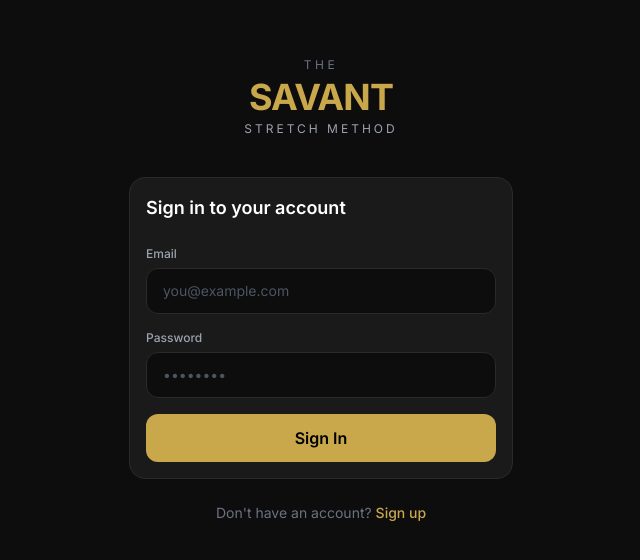
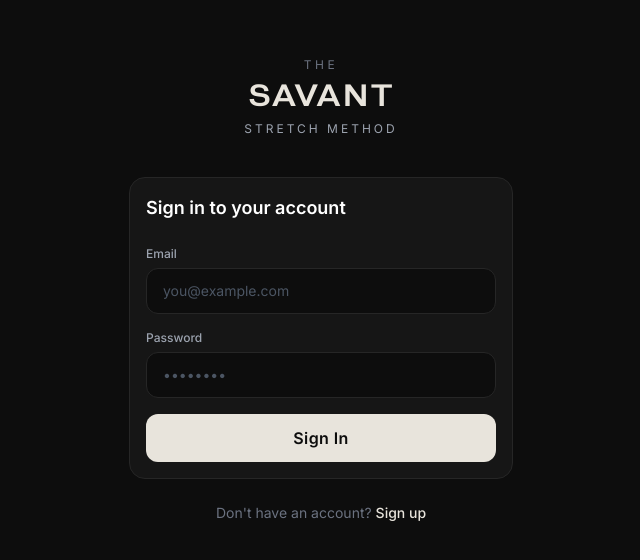
Before and after one commit to 1Starvinga/Savant-app, a React (Vite) app: page /login in a window 1280 px wide. Shown: the part 110-670 px from the top of the page, without its empty margins (319-959 px from the left). Built offline with nearby package versions, Linux system fonts and the light colour scheme; no server answers.

Commit message:
feat: Big River font and platinum color refresh

```diff
--- a/src/App.jsx
+++ b/src/App.jsx
@@ -49,7 +49,7 @@ export default function App() {
       <div className="h-full bg-background flex items-center justify-center">
         <div className="text-center">
           <p className="text-xs tracking-[0.3em] text-gray-500 uppercase mb-1">The</p>
-          <h1 className="text-3xl font-bold text-gold tracking-tight">SAVANT</h1>
+          <h1 className="font-display text-4xl text-gold tracking-wide">SAVANT</h1>
           <p className="text-xs tracking-[0.25em] text-gray-400 uppercase mt-1">Stretch Method</p>
           <div className="mt-8 flex justify-center">
             <div className="w-5 h-5 border-2 border-gold border-t-transparent rounded-full animate-spin" />
--- a/src/index.css
+++ b/src/index.css
@@ -1,6 +1,22 @@
 @tailwind base;
 @tailwind components;
 @tailwind utilities;
+
+@font-face {
+  font-family: 'BigRiver';
+  src: url('./assets/fonts/big_river_sample.ttf') format('truetype');
+  font-weight: normal;
+  font-style: normal;
+  font-display: swap;
+}
+
+@font-face {
+  font-family: 'BigRiverScript';
+  src: url('./assets/fonts/big_river_script_sample.ttf') format('truetype');
+  font-weight: normal;
+  font-style: normal;
+  font-display: swap;
+}
 
 @layer base {
   * {
@@ -29,11 +45,11 @@
   }
 
   .btn-gold {
-    @apply bg-gold text-black font-semibold rounded-xl px-6 py-3 active:scale-95 transition-transform;
+    @apply bg-gold text-[#0D0D0D] font-semibold tracking-wide rounded-xl px-6 py-3 active:scale-95 transition-transform;
   }
 
   .btn-outline {
-    @apply border border-gold text-gold font-semibold rounded-xl px-6 py-3 active:scale-95 transition-transform;
+    @apply border border-gold/40 text-gold font-semibold tracking-wide rounded-xl px-6 py-3 active:scale-95 transition-transform;
   }
 
   .tab-bar {
--- a/src/pages/Clients.jsx
+++ b/src/pages/Clients.jsx
@@ -294,7 +294,7 @@ export default function Clients() {
             ) : (
               <>
                 <div className="w-12 h-12 rounded-full bg-gold/10 flex items-center justify-center mx-auto mb-3">
-                  <svg width="22" height="22" viewBox="0 0 24 24" fill="none" stroke="#C9A84C" strokeWidth="1.5" strokeLinecap="round" strokeLinejoin="round">
+                  <svg width="22" height="22" viewBox="0 0 24 24" fill="none" stroke="#E8E4DC" strokeWidth="1.5" strokeLinecap="round" strokeLinejoin="round">
                     <path d="M17 21v-2a4 4 0 0 0-4-4H5a4 4 0 0 0-4 4v2" />
                     <circle cx="9" cy="7" r="4" />
                     <line x1="19" y1="8" x2="19" y2="14" /><line x1="22" y1="11" x2="16" y2="11" />
--- a/src/pages/DiagnosticSession.jsx
+++ b/src/pages/DiagnosticSession.jsx
@@ -480,7 +480,7 @@ function StretchScreen({ step, stepIdx, findings, setFindings, onAdvance, onGoBa
                 <p className="text-[11px] font-semibold uppercase tracking-widest text-gold">How to Perform</p>
                 <svg
                   width="14" height="14" viewBox="0 0 24 24" fill="none"
-                  stroke="#C9A84C" strokeWidth="2"
+                  stroke="#E8E4DC" strokeWidth="2"
                   className={`transition-transform ${showHowTo ? 'rotate-180' : ''}`}
                 >
                   <polyline points="6 9 12 15 18 9"/>
--- a/src/pages/Home.jsx
+++ b/src/pages/Home.jsx
@@ -187,7 +187,7 @@ export default function Home() {
               onClick={() => navigate('/diagnostic')}
               className="card flex flex-col items-center gap-2 py-5 active:scale-95 transition-transform border-gold/30"
             >
-              <svg width="28" height="28" viewBox="0 0 24 24" fill="none" stroke="#C9A84C" strokeWidth="1.5" strokeLinecap="round" strokeLinejoin="round">
+              <svg width="28" height="28" viewBox="0 0 24 24" fill="none" stroke="#E8E4DC" strokeWidth="1.5" strokeLinecap="round" strokeLinejoin="round">
                 <path d="M9 11l3 3L22 4"/>
                 <path d="M21 12v7a2 2 0 0 1-2 2H5a2 2 0 0 1-2-2V5a2 2 0 0 1 2-2h11"/>
               </svg>
@@ -199,7 +199,7 @@ export default function Home() {
               onClick={() => navigate('/clients')}
               className="card flex flex-col items-center gap-2 py-5 active:scale-95 transition-transform"
             >
-              <svg width="28" height="28" viewBox="0 0 24 24" fill="none" stroke="#C9A84C" strokeWidth="1.5" strokeLinecap="round" strokeLinejoin="round">
+              <svg width="28" height="28" viewBox="0 0 24 24" fill="none" stroke="#E8E4DC" strokeWidth="1.5" strokeLinecap="round" strokeLinejoin="round">
                 <path d="M16 21v-2a4 4 0 0 0-4-4H5a4 4 0 0 0-4 4v2" />
                 <circle cx="8.5" cy="7" r="4" />
                 <line x1="20" y1="8" x2="20" y2="14" />
--- a/src/pages/Library.jsx
+++ b/src/pages/Library.jsx
@@ -9,7 +9,7 @@ const REGION_STYLE = {
 }
 
 function regionStyle(region) {
-  return REGION_STYLE[region] ?? { bg: '#1C1C1C', text: '#C9A84C' }
+  return REGION_STYLE[region] ?? { bg: '#1C1C1C', text: '#E8E4DC' }
 }
 
 // ─── Helpers ───────────────────────────────────────────────────
--- a/src/pages/Login.jsx
+++ b/src/pages/Login.jsx
@@ -36,7 +36,7 @@ export default function Login() {
       {/* Logo / Wordmark */}
       <div className="mb-10 text-center">
         <p className="text-xs tracking-[0.3em] text-gray-500 uppercase mb-1">The</p>
-        <h1 className="text-4xl font-bold tracking-tight text-gold">SAVANT</h1>
+        <h1 className="font-display text-4xl text-gold tracking-wide">SAVANT</h1>
         <p className="text-xs tracking-[0.25em] text-gray-400 uppercase mt-1">Stretch Method</p>
       </div>
 
--- a/src/pages/Signup.jsx
+++ b/src/pages/Signup.jsx
@@ -50,12 +50,12 @@ export default function Signup() {
       <div className="min-h-full bg-background flex flex-col justify-center px-6 py-12">
         <div className="mb-10 text-center">
           <p className="text-xs tracking-[0.3em] text-gray-500 uppercase mb-1">The</p>
-          <h1 className="text-4xl font-bold tracking-tight text-gold">SAVANT</h1>
+          <h1 className="font-display text-4xl text-gold tracking-wide">SAVANT</h1>
           <p className="text-xs tracking-[0.25em] text-gray-400 uppercase mt-1">Stretch Method</p>
         </div>
         <div className="card max-w-sm w-full mx-auto text-center">
           <div className="w-12 h-12 rounded-full bg-gold/10 flex items-center justify-center mx-auto mb-4">
-            <svg width="24" height="24" viewBox="0 0 24 24" fill="none" stroke="#C9A84C" strokeWidth="2" strokeLinecap="round" strokeLinejoin="round">
+            <svg width="24" height="24" viewBox="0 0 24 24" fill="none" stroke="#E8E4DC" strokeWidth="2" strokeLinecap="round" strokeLinejoin="round">
               <path d="M4 4h16c1.1 0 2 .9 2 2v12c0 1.1-.9 2-2 2H4c-1.1 0-2-.9-2-2V6c0-1.1.9-2 2-2z" />
               <polyline points="22,6 12,13 2,6" />
             </svg>
--- a/tailwind.config.js
+++ b/tailwind.config.js
@@ -9,15 +9,17 @@ export default {
       colors: {
         background: '#0D0D0D',
         gold: {
-          DEFAULT: '#C9A84C',
-          light: '#E0C070',
-          dark: '#A07830',
+          DEFAULT: '#E8E4DC',
+          light: '#F2EFE9',
+          dark: '#C8C4BC',
         },
-        surface: '#1A1A1A',
-        border: '#2A2A2A',
+        surface: '#161616',
+        border: '#262626',
       },
       fontFamily: {
-        sans: ['Inter', 'system-ui', 'sans-serif'],
+        sans: ['Inter', 'ui-sans-serif', 'system-ui', 'sans-serif'],
+        display: ['BigRiver', 'Georgia', 'serif'],
+        script: ['BigRiverScript', 'Georgia', 'serif'],
       },
       borderRadius: {
         card: '1rem',
```
Also changed, not shown: src/components/BottomNav.jsx (+6 -6 lines), src/assets/fonts/big_river_sample.ttf (added), src/assets/fonts/big_river_script_sample.ttf (added).
